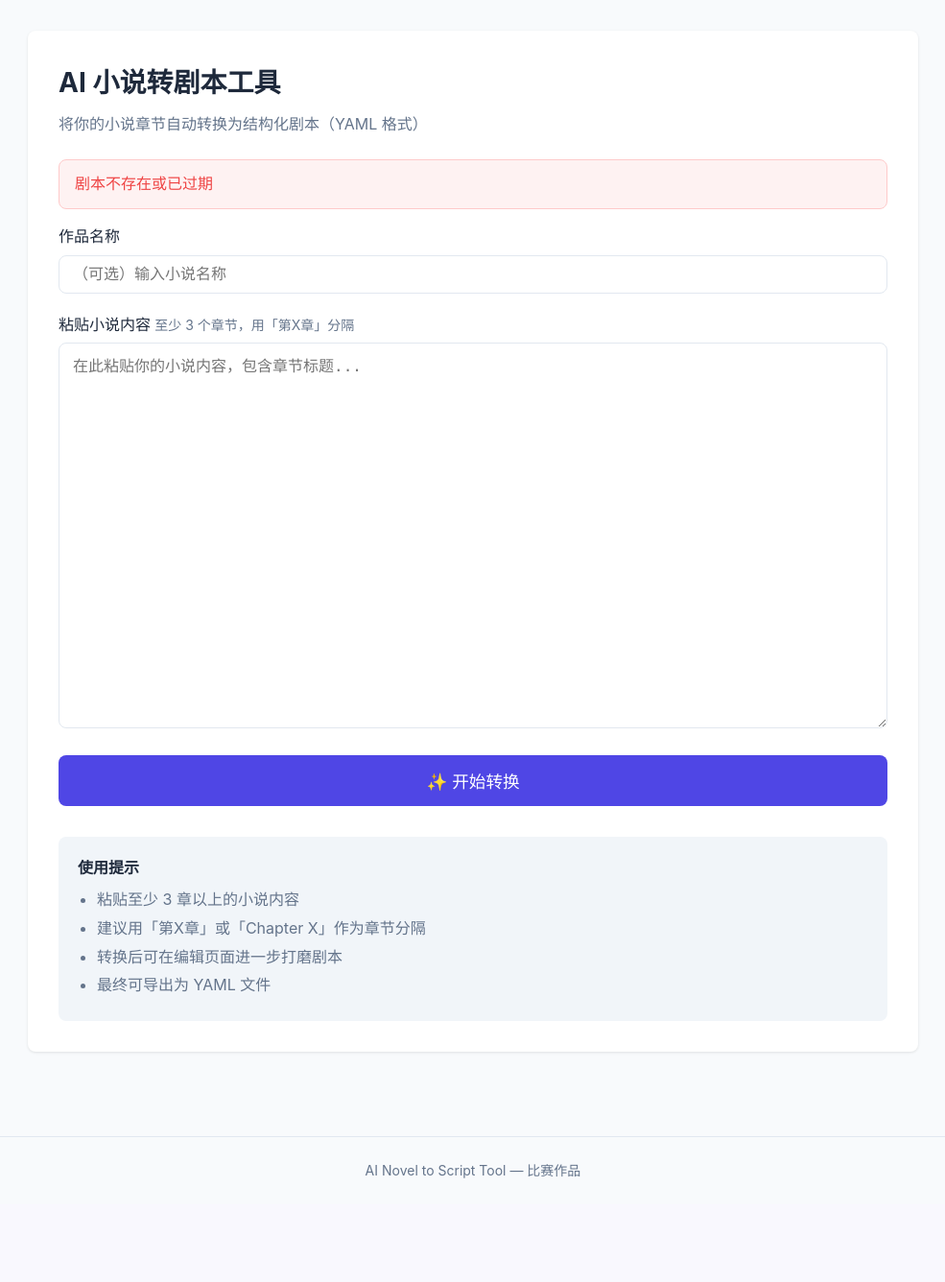
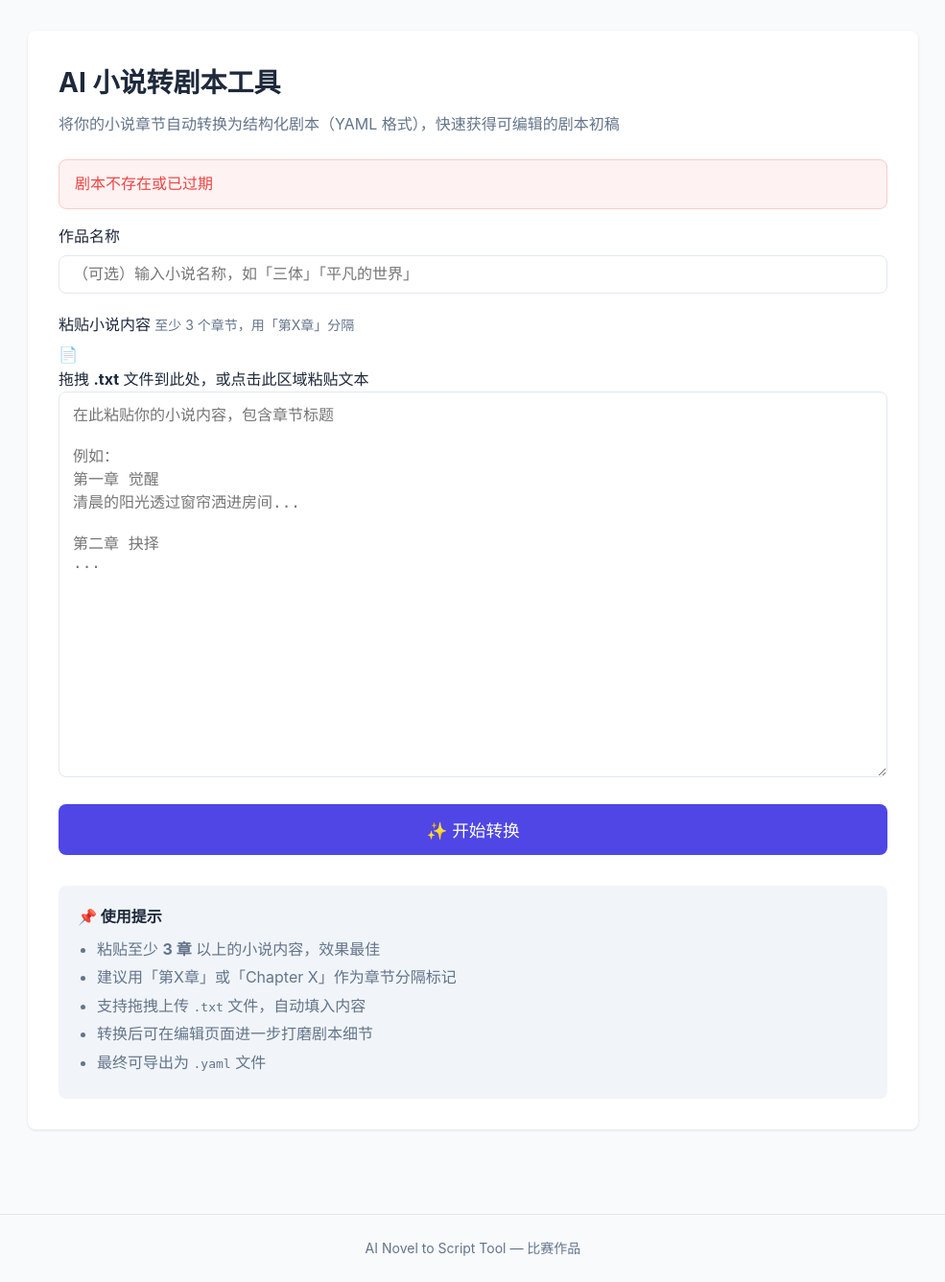
Before and after one commit to goodddGrades/qiniuyun_contest, a Flask app: page /editor/1 in a window 1280 px wide. Shown: the part 60-1396 px from the top of the page at 96% size, without its empty margins (147-1132 px from the left). Before the commit the page ends 1288 px from the top, so only its background shows below. Run offline with Flask 3, Linux system fonts and the light colour scheme.

Commit message:
模板: 首页增加拖拽区与章节检测，结果页增加复制按钮

```diff
--- a/templates/editor.html
+++ b/templates/editor.html
@@ -19,6 +19,11 @@
     <div class="editor-container">
         <textarea id="yamlEditor" class="editor-textarea"
                   spellcheck="false">{{ yaml }}</textarea>
+    </div>
+
+    <div class="editor-shortcuts">
+        <kbd>⌘ Ctrl + S</kbd>
+        <span style="color: var(--text-muted); font-size: 0.8rem;">保存修改</span>
     </div>
 
     <div id="saveStatus" class="save-status"></div>
--- a/templates/index.html
+++ b/templates/index.html
@@ -3,27 +3,33 @@
 
 {% block content %}
 <div class="card upload-card">
-    <h1>AI 小说转剧本工具</h1>
-    <p class="subtitle">将你的小说章节自动转换为结构化剧本（YAML 格式）</p>
+    <h1 class="typewriter-title">AI 小说转剧本工具</h1>
+    <p class="subtitle">将你的小说章节自动转换为结构化剧本（YAML 格式），快速获得可编辑的剧本初稿</p>
 
     {% if error %}
     <div class="alert alert-error">{{ error }}</div>
     {% endif %}
 
-    <form action="{{ url_for('convert') }}" method="POST" class="upload-form">
+    <form action="{{ url_for('convert') }}" method="POST" class="upload-form" id="uploadForm">
         <div class="form-group">
             <label for="title">作品名称</label>
             <input type="text" id="title" name="title"
-                   placeholder="（可选）输入小说名称" class="form-input">
+                   placeholder="（可选）输入小说名称，如「三体」「平凡的世界」" class="form-input">
         </div>
 
         <div class="form-group">
-            <label for="novel_text">粘贴小说内容
-                <span class="hint">至少 3 个章节，用「第X章」分隔</span>
+            <label for="novel_text">
+                粘贴小说内容
+                <span class="hint" id="chapterCount">至少 3 个章节，用「第X章」分隔</span>
             </label>
+            <div class="drop-zone" id="dropZone">
+                <span class="drop-zone-icon">📄</span>
+                <p class="drop-zone-text">
+                    拖拽 <strong>.txt</strong> 文件到此处，或点击此区域粘贴文本
+                </p>
+            </div>
             <textarea id="novel_text" name="novel_text" rows="20"
-                      placeholder="在此粘贴你的小说内容，包含章节标题..."
-
+                      placeholder="在此粘贴你的小说内容，包含章节标题&#10;&#10;例如：&#10;第一章 觉醒&#10;清晨的阳光透过窗帘洒进房间...&#10;&#10;第二章 抉择&#10;..."
                       class="form-textarea"></textarea>
         </div>
 
@@ -33,12 +39,13 @@
     </form>
 
     <div class="tips">
-        <h3>使用提示</h3>
+        <h3>📌 使用提示</h3>
         <ul>
-            <li>粘贴至少 3 章以上的小说内容</li>
-            <li>建议用「第X章」或「Chapter X」作为章节分隔</li>
-            <li>转换后可在编辑页面进一步打磨剧本</li>
-            <li>最终可导出为 YAML 文件</li>
+            <li>粘贴至少 <strong>3 章</strong> 以上的小说内容，效果最佳</li>
+            <li>建议用「第X章」或「Chapter X」作为章节分隔标记</li>
+            <li>支持拖拽上传 <code>.txt</code> 文件，自动填入内容</li>
+            <li>转换后可在编辑页面进一步打磨剧本细节</li>
+            <li>最终可导出为 <code>.yaml</code> 文件</li>
         </ul>
     </div>
 </div>
--- a/templates/result.html
+++ b/templates/result.html
@@ -19,7 +19,11 @@
     </div>
 
     <div class="yaml-viewer">
-        <pre><code class="language-yaml">{{ yaml }}</code></pre>
+        <div class="yaml-viewer-header">
+            <span>📄 script_{{ script_id }}.yaml</span>
+            <button class="copy-btn" id="copyYamlBtn">📋 复制</button>
+        </div>
+        <pre><code class="language-yaml" id="yamlCode">{{ yaml }}</code></pre>
     </div>
 </div>
 {% endblock %}
```
Also changed, not shown: 1 other file.
